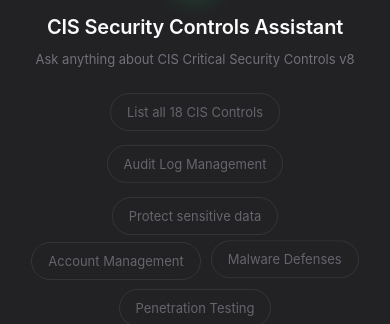
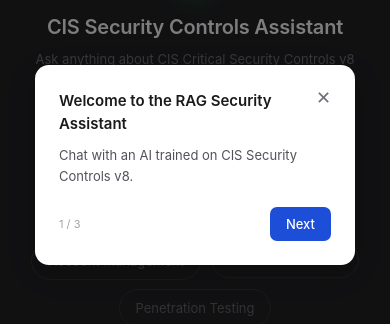
Before and after one commit to ReinaTaher/rag-system, a React (Vite) app in the folder frontend/: page / in a window 390 px wide. Shown: the part 257-581 px from the top of the page. Built offline with nearby package versions, Linux system fonts and the light colour scheme; no server answers.

Commit message:
fix: replace joyride with custom modal on mobile to fix Next/X button behavior

```diff
--- a/frontend/src/components/GuidedTour.jsx
+++ b/frontend/src/components/GuidedTour.jsx
@@ -1,5 +1,5 @@
-import { useState, useEffect } from 'react'
-import { Joyride, STATUS, ACTIONS, EVENTS } from 'react-joyride'
+import { useState } from 'react'
+import { Joyride, STATUS, ACTIONS } from 'react-joyride'
 import { useTheme } from '../context/ThemeContext'
 
 const STEPS_DESKTOP = [
@@ -8,7 +8,7 @@
     placement: 'center',
     disableBeacon: true,
     title: 'Welcome to the RAG Security Assistant',
-    content: 'Chat with an AI trained on CIS Security Controls v8. Let\'s take a quick tour of the key features.',
+    content: "Chat with an AI trained on CIS Security Controls v8. Let's take a quick tour of the key features.",
   },
   {
     target: '#tour-new-chat',
@@ -35,43 +35,110 @@
 
 const STEPS_MOBILE = [
   {
-    target: 'body',
-    placement: 'center',
-    disableBeacon: true,
     title: 'Welcome to the RAG Security Assistant',
     content: 'Chat with an AI trained on CIS Security Controls v8.',
   },
   {
-    target: 'body',
-    placement: 'center',
-    disableBeacon: true,
     title: 'Access Your Chats',
     content: 'Tap the menu icon (≡) in the top-left to open the sidebar, start a new conversation, or switch between past chats.',
   },
   {
-    target: 'body',
-    placement: 'center',
-    disableBeacon: true,
     title: 'Ask Away',
     content: 'Start a new chat, then type any question about CIS Security Controls and press Send. Answers stream back in real-time.',
   },
 ]
 
+// Fully custom modal for mobile — no joyride timing issues
+function MobileTour({ run, onFinish }) {
+  const [idx, setIdx] = useState(0)
+
+  if (!run) return null
+
+  const step = STEPS_MOBILE[idx]
+  const isLast = idx === STEPS_MOBILE.length - 1
+
+  return (
+    <div style={{
+      position: 'fixed', inset: 0,
+      backgroundColor: 'rgba(0,0,0,0.5)',
+      zIndex: 9999,
+      display: 'flex',
+      alignItems: 'center',
+      justifyContent: 'center',
+      padding: '24px',
+    }}>
+      <div style={{
+        background: '#ffffff',
+        borderRadius: '14px',
+        padding: '24px',
+        maxWidth: '320px',
+        width: '100%',
+        boxShadow: '0 8px 32px rgba(0,0,0,0.2)',
+      }}>
+        <div style={{ display: 'flex', justifyContent: 'space-between', alignItems: 'flex-start', marginBottom: '10px' }}>
+          <h3 style={{ margin: 0, fontSize: '15px', fontWeight: '600', color: '#1a1a1a', paddingRight: '12px' }}>
+            {step.title}
+          </h3>
+          <button
+            onClick={onFinish}
+            style={{ background: 'none', border: 'none', cursor: 'pointer', color: '#71717a', fontSize: '18px', lineHeight: 1, flexShrink: 0 }}
+          >
+            ✕
+          </button>
+        </div>
+
+        <p style={{ margin: '0 0 20px', fontSize: '13px', color: '#52525b', lineHeight: '1.6' }}>
+          {step.content}
+        </p>
+
+        <div style={{ display: 'flex', justifyContent: 'space-between', alignItems: 'center' }}>
+          <span style={{ fontSize: '11px', color: '#a1a1aa' }}>
+            {idx + 1} / {STEPS_MOBILE.length}
+          </span>
+          <div style={{ display: 'flex', gap: '8px' }}>
+            {idx > 0 && (
+              <button
+                onClick={() => setIdx(i => i - 1)}
+                style={{ padding: '7px 14px', background: 'none', border: '1px solid #e4e4e7', borderRadius: '7px', fontSize: '13px', cursor: 'pointer', color: '#52525b' }}
+              >
+                Back
+              </button>
+            )}
+            {isLast ? (
+              <button
+                onClick={onFinish}
+                style={{ padding: '7px 16px', background: '#1d4ed8', border: 'none', borderRadius: '7px', fontSize: '13px', fontWeight: '500', cursor: 'pointer', color: '#fff' }}
+              >
+                Done
+              </button>
+            ) : (
+              <button
+                onClick={() => setIdx(i => i + 1)}
+                style={{ padding: '7px 16px', background: '#1d4ed8', border: 'none', borderRadius: '7px', fontSize: '13px', fontWeight: '500', cursor: 'pointer', color: '#fff' }}
+              >
+                Next
+              </button>
+            )}
+          </div>
+        </div>
+      </div>
+    </div>
+  )
+}
+
 export default function GuidedTour({ run, onFinish, isMobile }) {
   const { isDark } = useTheme()
-  const [stepIndex, setStepIndex] = useState(0)
 
-  // Reset step index whenever the tour starts
-  useEffect(() => {
-    if (run) setStepIndex(0)
-  }, [run])
+  if (isMobile) {
+    return <MobileTour run={run} onFinish={onFinish} />
+  }
 
-  const bg       = '#ffffff'
+  const bg      = '#ffffff'
   const txtTitle = '#1a1a1a'
-  const txtSub   = '#52525b'
-  const overlay  = isDark ? 'rgba(0,0,0,0.32)' : 'rgba(0,0,0,0.14)'
-  const border   = '#e4e4e7'
-  const shadow   = '0 8px 24px rgba(0,0,0,0.12)'
+  const txtSub  = '#52525b'
+  const overlay = isDark ? 'rgba(0,0,0,0.32)' : 'rgba(0,0,0,0.14)'
+  const border  = '#e4e4e7'
+  const shadow  = '0 8px 24px rgba(0,0,0,0.12)'
 
   const tourStyles = {
     options: {
@@ -82,80 +149,34 @@
       overlayColor: overlay,
       zIndex: 9999,
     },
-    tooltip: {
-      borderRadius: '12px',
-      border: `1px solid ${border}`,
-      boxShadow: shadow,
-    },
-    tooltipTitle: {
-      fontSize: '14px',
-      fontWeight: '600',
-      color: txtTitle,
-      margin: 0,
-    },
-    tooltipContent: {
-      fontSize: '13px',
-      lineHeight: '1.6',
-      color: txtSub,
-      paddingBottom: '8px',
-    },
-    buttonPrimary: {
-      backgroundColor: '#1d4ed8',
-      color: '#ffffff',
-      borderRadius: '7px',
-      fontSize: '13px',
-      fontWeight: '500',
-      padding: '7px 16px',
-      outline: 'none',
-    },
-    buttonBack: {
-      color: txtSub,
-      fontSize: '13px',
-      marginRight: '6px',
-    },
-    buttonSkip: {
-      color: txtSub,
-      fontSize: '12px',
-    },
-    buttonClose: {
-      color: txtSub,
-    },
+    tooltip: { borderRadius: '12px', border: `1px solid ${border}`, boxShadow: shadow },
+    tooltipTitle: { fontSize: '14px', fontWeight: '600', color: txtTitle, margin: 0 },
+    tooltipContent: { fontSize: '13px', lineHeight: '1.6', color: txtSub, paddingBottom: '8px' },
+    buttonPrimary: { backgroundColor: '#1d4ed8', color: '#ffffff', borderRadius: '7px', fontSize: '13px', fontWeight: '500', padding: '7px 16px', outline: 'none' },
+    buttonBack: { color: txtSub, fontSize: '13px', marginRight: '6px' },
+    buttonSkip: { color: txtSub, fontSize: '12px' },
+    buttonClose: { color: txtSub },
   }
 
-  function handleCallback({ action, index, status, type }) {
-    // X button or skip → end immediately, don't advance
+  function handleCallback({ action, status }) {
     if (
-      action === ACTIONS.CLOSE ||
-      action === ACTIONS.SKIP ||
-      [STATUS.FINISHED, STATUS.SKIPPED].includes(status)
+      [STATUS.FINISHED, STATUS.SKIPPED].includes(status) ||
+      action === ACTIONS.CLOSE
     ) {
       onFinish()
-      return
-    }
-
-    // Next / Back — advance the controlled step index ourselves
-    if (type === EVENTS.STEP_AFTER || type === EVENTS.TARGET_NOT_FOUND) {
-      setStepIndex(i => i + (action === ACTIONS.PREV ? -1 : 1))
     }
   }
 
   return (
     <Joyride
-      steps={isMobile ? STEPS_MOBILE : STEPS_DESKTOP}
+      steps={STEPS_DESKTOP}
       run={run}
-      stepIndex={stepIndex}
       continuous
       showSkipButton
       showProgress
       scrollToFirstStep
       styles={tourStyles}
-      locale={{
-        back: 'Back',
-        close: 'Close',
-        last: 'Done',
-        next: 'Next',
-        skip: 'Skip tour',
-      }}
+      locale={{ back: 'Back', close: 'Close', last: 'Done', next: 'Next', skip: 'Skip tour' }}
       callback={handleCallback}
     />
   )
```
